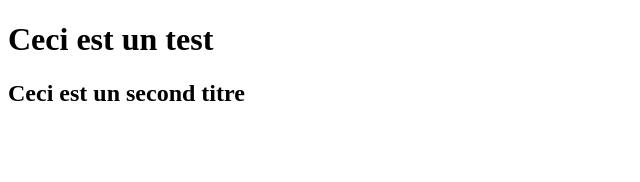
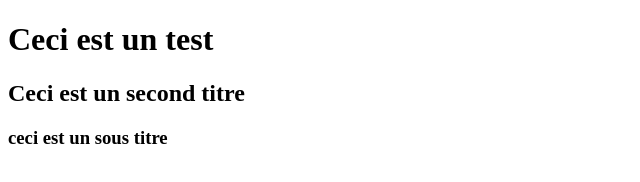
Before and after one commit to formationpdev/formationtest1, a plain HTML site: page index.html in a window 1280 px wide. Shown: the whole page, without its empty margins (0-640 px from the left). Drawn offline with Linux system fonts and the light colour scheme.

Commit message:
ajouter un troisieme sous titre

```diff
--- a/index.html
+++ b/index.html
@@ -8,5 +8,6 @@
 <body>
     <h1>Ceci est un test</h1>
     <h2>Ceci est un second titre</h2>
+    <h3>ceci est un sous titre</h3>
 </body>
 </html>
```
